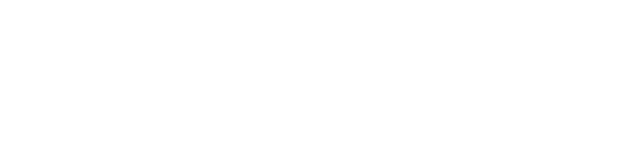
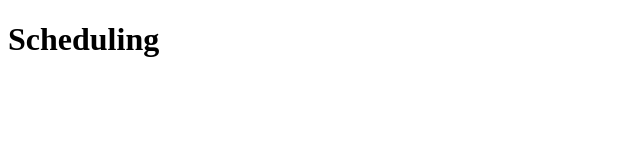
Before and after one commit to AxelRieben/ComponentSimulation, a plain HTML site: page scheduling.html in a window 1280 px wide. Shown: the whole page, without its empty margins (0-640 px from the left). Drawn offline with Linux system fonts and the light colour scheme.

Commit message:
Update schedulint.html

```diff
--- a/scheduling.html
+++ b/scheduling.html
@@ -5,6 +5,7 @@
     <title>Scheduling</title>
 </head>
 <body>
+<h1>Scheduling</h1>
 
 </body>
 </html>
```
Also changed, not shown: index.html (line endings or trailing spaces).
